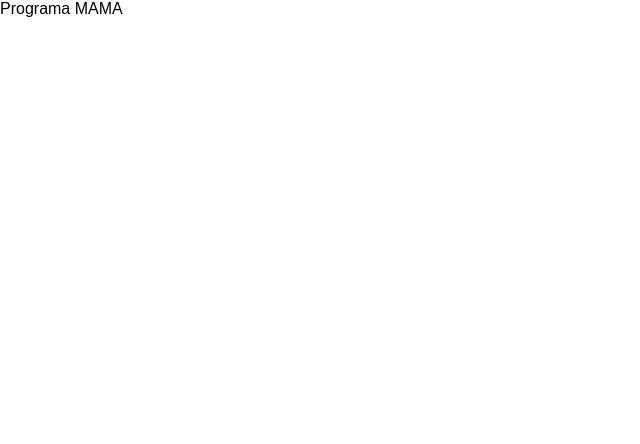
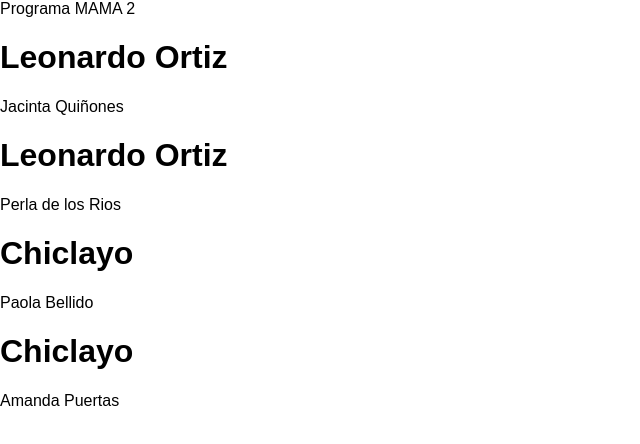
Before and after one commit to ManuelBorja/mamajs, a React (Create React App) app: page / in a window 1280 px wide. Shown: the top 444 px of the page, without its empty margins (0-640 px from the left). Built offline with nearby package versions, Linux system fonts and the light colour scheme; the HTML template or start-up script is replaced by a standard one.

Commit message:
pruebas iniciales

```diff
--- a/src/App.js
+++ b/src/App.js
@@ -1,11 +1,25 @@
 import React, { Component } from 'react';
+import Madres from './Componentes/Madres';
 import './App.css';
 
+var MADRES = [
+  {nombre:'Jacinta Quiñones',centro:'Leonardo Ortiz'},
+  {nombre:'Perla  de los Rios',centro:'Leonardo Ortiz'},
+  {nombre:'Paola Bellido',centro:'Chiclayo'},
+  {nombre:'Amanda Puertas',centro:'Chiclayo'}
+]
+
 class App extends Component {
+  constructor(){
+    super();
+    this.state = {madres:MADRES};
+  }
+
   render() {
     return (
       <div className="App">
-           Programa MAMA
+           Programa MAMA 2
+           <Madres madres={this.state.madres} />
       </div>
     );
   }
--- /dev/null
+++ b/src/Componentes/Centro.js
@@ -0,0 +1,11 @@
+import React, { Component } from 'react';
+
+class Centro extends Component {
+  render() {
+    return (
+      <h1>{this.props.centro}</h1>
+    );
+  }
+}
+
+export default Centro;
--- /dev/null
+++ b/src/Componentes/MadreItem.js
@@ -0,0 +1,14 @@
+import React, { Component } from 'react';
+
+class MadreItem extends Component {
+  render() {
+    return (
+      <div>
+           <h1>{this.props.madre.centro}</h1>
+           {this.props.madre.nombre}
+      </div>
+    );
+  }
+}
+
+export default MadreItem;
--- /dev/null
+++ b/src/Componentes/Madres.js
@@ -0,0 +1,32 @@
+import React, { Component } from 'react';
+import MadreItem from './MadreItem';
+import Centro from './Centro';
+
+class Madres extends Component {
+  render() {
+    let madresitems;
+    let categoria;
+    if(this.props.madres){
+      madresitems = this.props.madres.map(
+        (madre) => {
+          if(categoria!=madre.centro){
+            categoria = <Centro nombre="{madre.centro}" />
+          };
+          return (
+            <div>
+               {categoria}
+               <MadreItem madre={madre} />
+            </div>
+          );
+        }
+      );
+    }
+    return (
+      <div>
+          {madresitems}
+      </div>
+    );
+  }
+}
+
+export default Madres;
```
